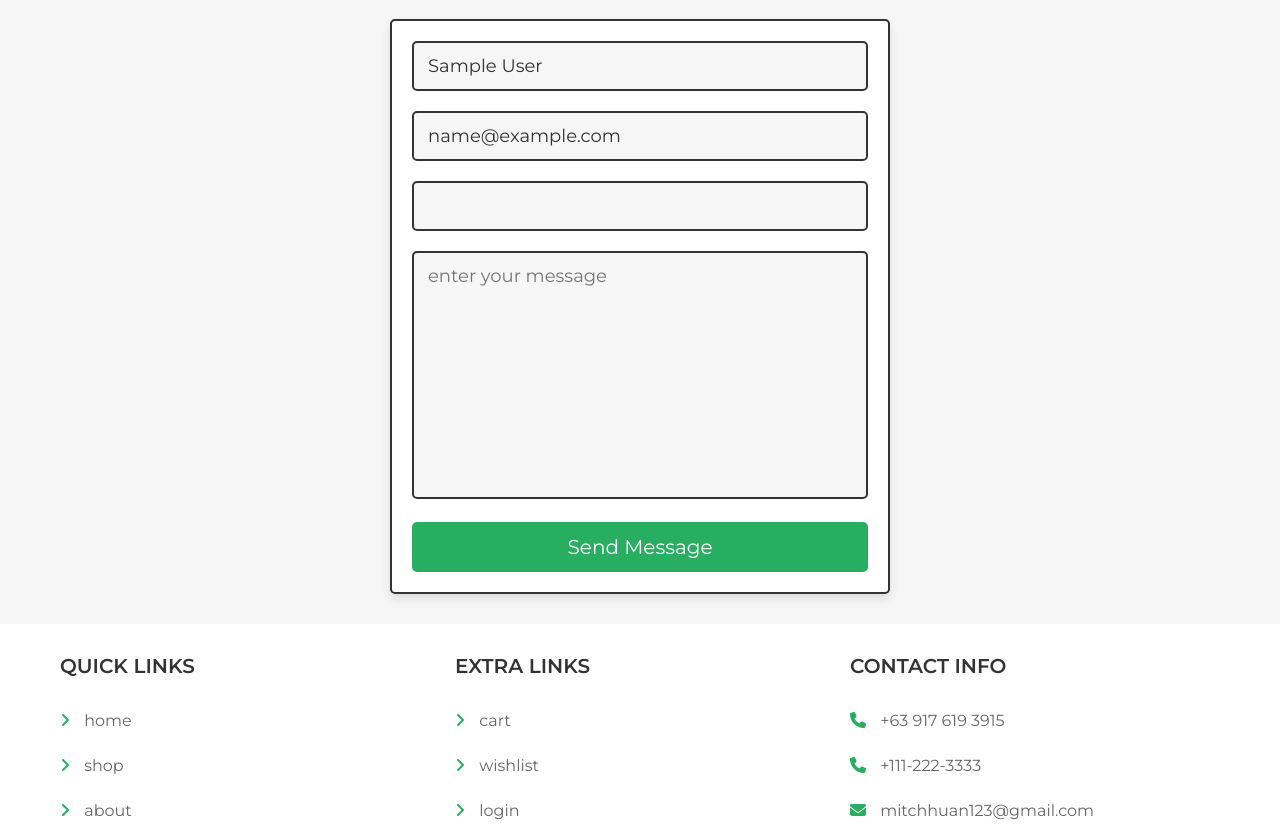
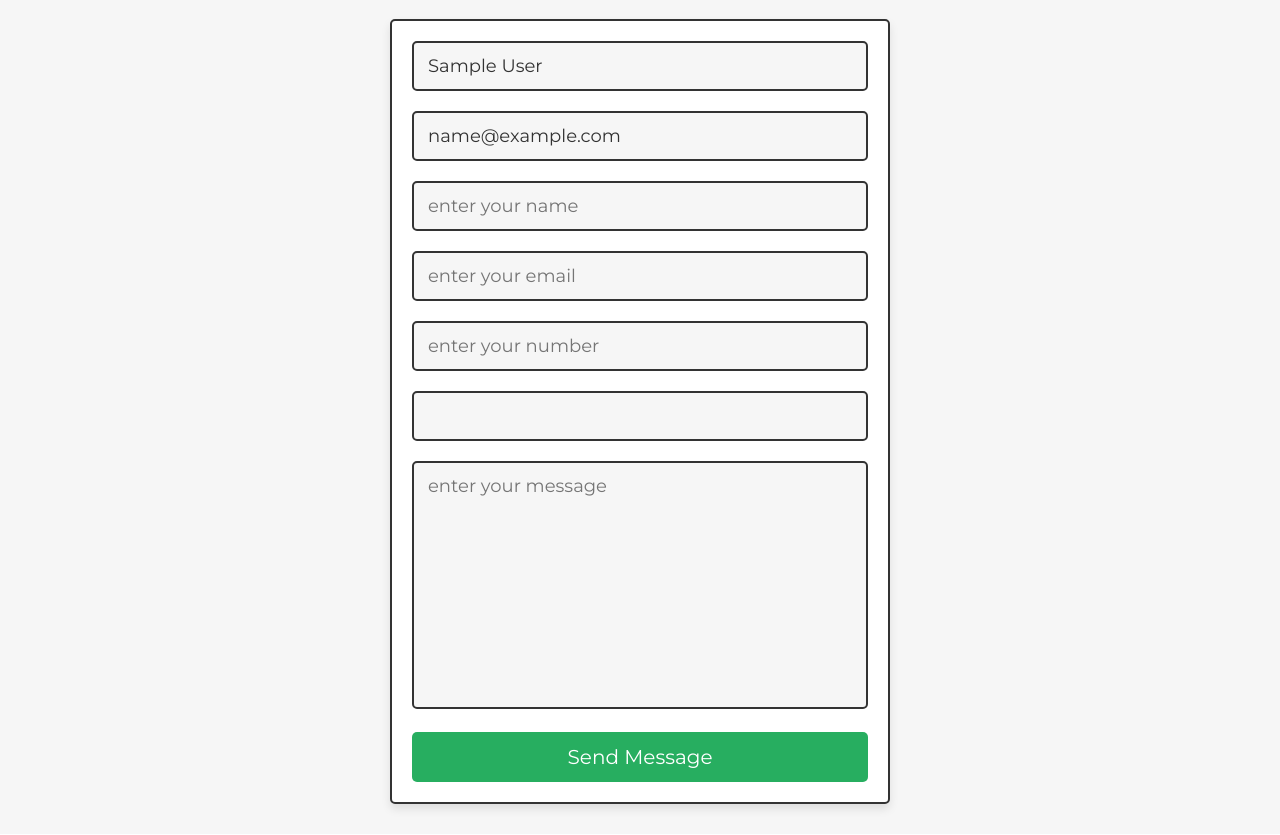
Before and after one commit to mitchhuan/eSugboMarket.final, a PHP site: page /contact.php in a window 1280 px wide. Shown: the part 241-1076 px from the top of the page. Run offline with PHP 8.4, Linux system fonts and the light colour scheme; the visitor is signed in with stand-in values (Sample User, id 1); data that the repository does not hold is empty; some libraries are stand-ins or nearby versions.

Commit message:
Update contact.php

```diff
--- a/contact.php
+++ b/contact.php
@@ -71,6 +71,9 @@ if(isset($_POST['send'])){
       <!-- Display user's name and email as read-only fields -->
       <input type="text" name="name" class="box" value="<?= $user['name'] ?>" readonly>
       <input type="email" name="email" class="box" value="<?= $user['email'] ?>" readonly>
+      <input type="text" name="name" class="box" required placeholder="enter your name">
+      <input type="email" name="email" class="box" required placeholder="enter your email">
+      <input type="number" name="number" min="0" class="box" required placeholder="enter your number">
       <input type="number" name="number" min="0" class="box" value="<?= $user['number'] ?>" readonly>
       <textarea name="msg" class="box" required placeholder="enter your message" cols="30" rows="10"></textarea>
       <input type="submit" value="send message" class="btn" name="send">
```
